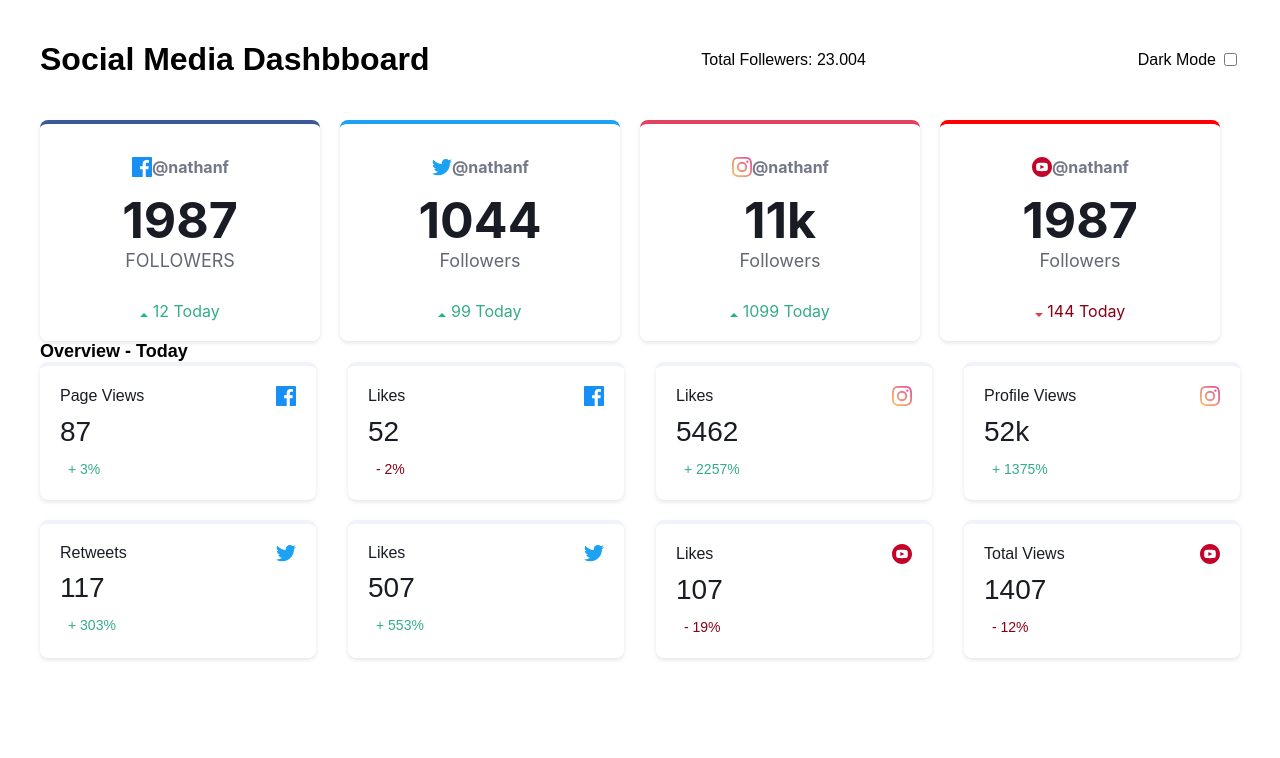
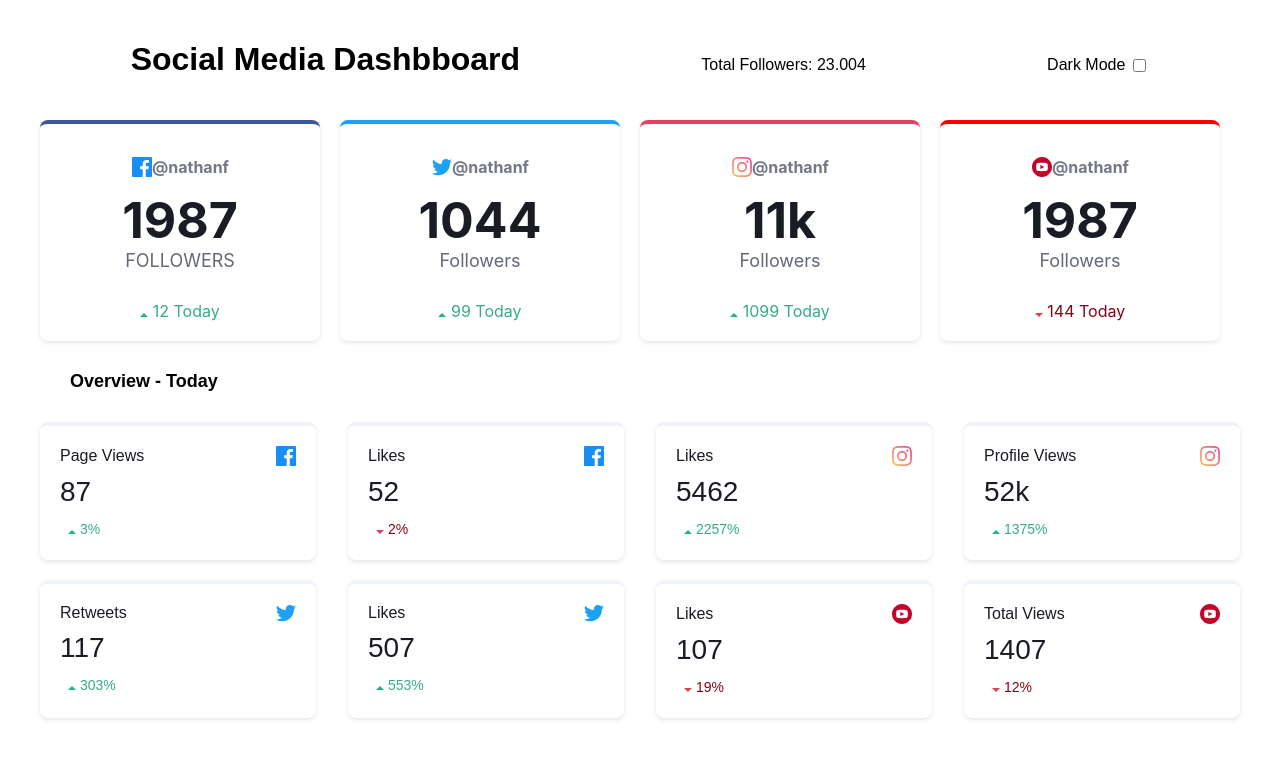
Before and after one commit to schosslermaria/social-media-dashboard-with-theme-switcher, a plain HTML site: page index.html in a window 1280 px wide. Drawn offline with Linux system fonts and the light colour scheme.

Commit message:
ATUALIZAÇÕES DOS ÍCONES

```diff
--- a/index.html
+++ b/index.html
@@ -1,19 +1,20 @@
 <!DOCTYPE html>
-<html lang="pt-BR">
+<html lang="en">
 
 <head>
     <meta charset="UTF-8">
     <meta name="viewport" content="width=device-width, initial-scale=1.0">
-    <title>Painel de Mídias Sociais</title>
+    <title>Dashboard</title>
     <link rel="stylesheet" href="css/style.css">
+    <link rel="icon" type="image/png" href="images/favicon-32x32.png">
 </head>
 
 <body>
     <div id="painel">
         <div id="cabecalho">
             <h1>Social Media Dashbboard</h1>
-            <p>Total Follewers: 23.004</p>
-            <div id="modo-escuro-toggle">
+            <p>Total Followers: 23.004</p>
+            <div id="modo-escuro">
                 <label for="modo-escuro">Dark Mode</label>
                 <input type="checkbox" id="modo-escuro" />
             </div>
@@ -65,56 +66,52 @@
                 <div id="visao-facebook" class="card">
                     <p>Page Views <img src="images/icon-facebook.svg" alt=""></p>
                     <div id="valor-estatistica">87</div>
-                <div id="mudanca" class="positivo">+ 3%</div>
+                    <div id="mudanca" class="positivo"> <img src="images/icon-up.svg" alt=""> 3%</div>
                 </div>
 
                 <div id="visao-facebook" class="card">
                     <p>Likes <img src="images/icon-facebook.svg" alt=""></p>
                     <div id="valor-estatistica">52</div>
-                <div id="mudanca" class="negativo">- 2%</div>
+                    <div id="mudanca" class="negativo"> <img src="images/icon-down.svg" alt=""> 2%</div>
                 </div>
 
                 <div id="visao-instagram" class="card">
                     <p>Likes <img src="images/icon-instagram.svg" alt=""></p>
                     <div id="valor-estatistica">5462</div>
-                <div id="mudanca" class="positivo">+ 2257%</div>
+                    <div id="mudanca" class="positivo"> <img src="images/icon-up.svg" alt=""> 2257%</div>
                 </div>
 
                 <div id="visao-instagram" class="card">
                     <p>Profile Views <img src="images/icon-instagram.svg" alt=""></p>
                     <div id="valor-estatistica">52k</div>
-                <div id="mudanca" class="positivo">+ 1375%</div>
+                    <div id="mudanca" class="positivo"> <img src="images/icon-up.svg" alt=""> 1375%</div>
                 </div>
 
                 <div id="visao-twitter" class="card">
                     <p>Retweets <img src="images/icon-twitter.svg" alt=""></p>
                     <div id="valor-estatistica">117</div>
-                <div id="mudanca" class="positivo">+ 303%</div>
+                    <div id="mudanca" class="positivo"> <img src="images/icon-up.svg" alt=""> 303%</div>
                 </div>
 
                 <div id="visao-twitter" class="card">
                     <p>Likes <img src="images/icon-twitter.svg" alt=""></p>
                     <div id="valor-estatistica">507</div>
-                <div id="mudanca" class="positivo">+ 553%</div>
+                    <div id="mudanca" class="positivo"> <img src="images/icon-up.svg" alt=""> 553%</div>
                 </div>
 
                 <div id="visao-youtube" class="card">
                     <p>Likes <img src="images/icon-youtube.svg" alt=""></p>
                     <div id="valor-estatistica">107</div>
-                <div id="mudanca" class="negativo">- 19%</div>
+                    <div id="mudanca" class="negativo"> <img src="images/icon-down.svg" alt=""> 19%</div>
                 </div>
 
                 <div id="visao-youtube" class="card">
                     <p>Total Views <img src="images/icon-youtube.svg" alt=""></p>
                     <div id="valor-estatistica">1407</div>
-                <div id="mudanca" class="negativo">- 12%</div>
+                    <div id="mudanca" class="negativo"> <img src="images/icon-down.svg" alt=""> 12%</div>
                 </div>
             </div>
         </div>
     </div>
-
-    <!-- Ícones do Font Awesome -->
-    <script src="https://kit.fontawesome.com/a076d05399.js"></script>
 </body>
-
 </html>
--- a/style/style.scss
+++ b/style/style.scss
@@ -13,8 +13,6 @@ body {
     transition: background-color 0.3s ease;
   }
 
-
-
   #painel {
     max-width: 1200px;
     margin: 0 auto;
@@ -22,12 +20,12 @@ body {
 
   #cabecalho {
     display: flex;
-    align-items: center;
-    justify-content: space-between;
+    align-items: baseline;
+    justify-content: space-around;
     margin-bottom: 20px;
 
 
-    #modo-escuro-toggle {
+    #modo-escuro {
       display: flex;
       align-items: center;
 
@@ -96,6 +94,7 @@ body {
         margin-top: 30px;
       }
     }
+
     & h2 {
       font-size: 22px;
       margin-bottom: 20px;
@@ -108,7 +107,7 @@ h3 {
   display: flex;
   flex-direction: row;
   font-size: 18px;
-  margin: 0;
+  margin: 30px;
 }
 
 
@@ -138,6 +137,7 @@ h3 {
 
         &.positivo {
           color: $l-color-font-tdy;
+
         }
 
         &.negativo {
```
Also changed, not shown: css/style.css, 1 other file. Lines whose indentation alone changed are shown as unchanged.
